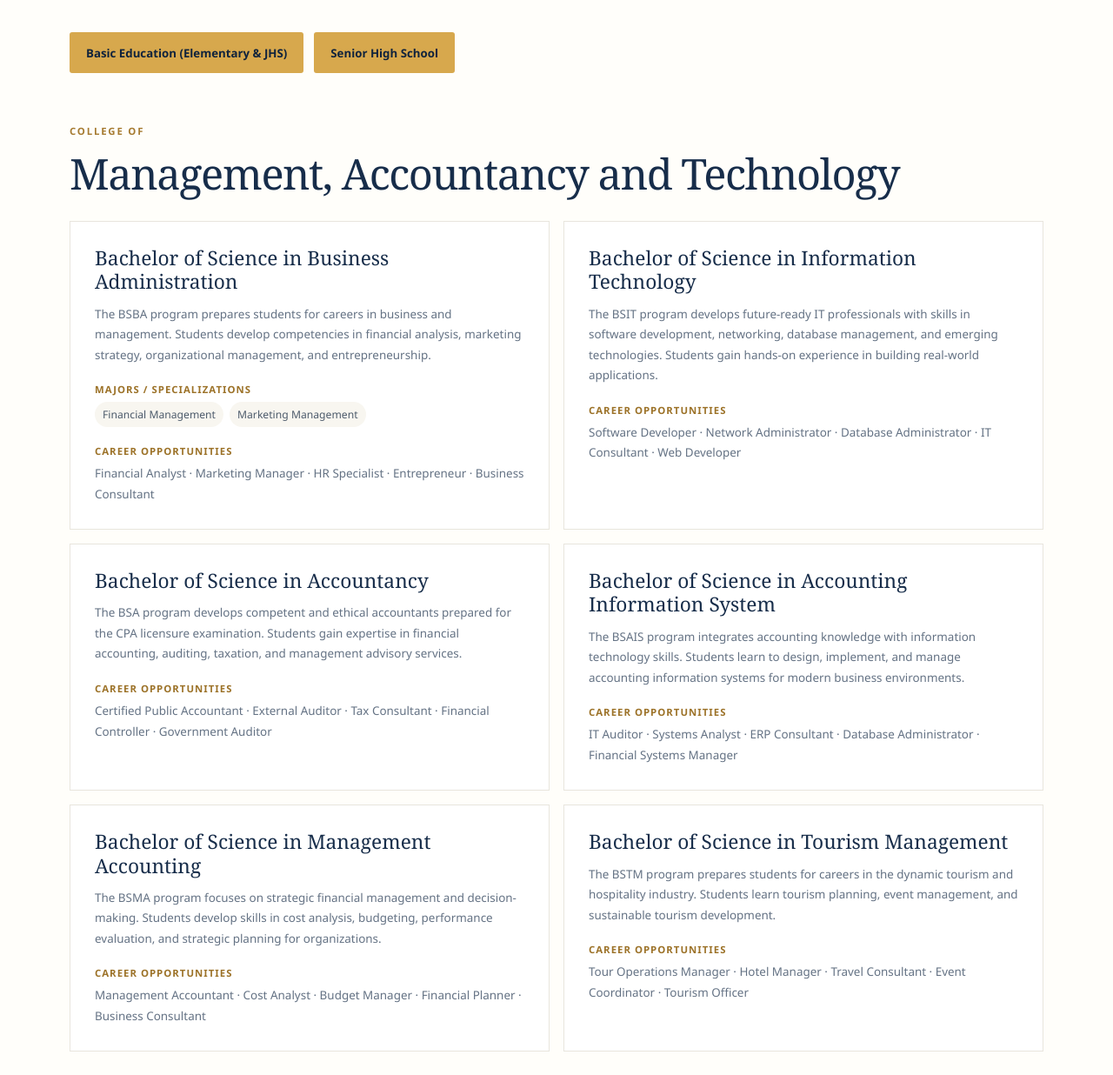
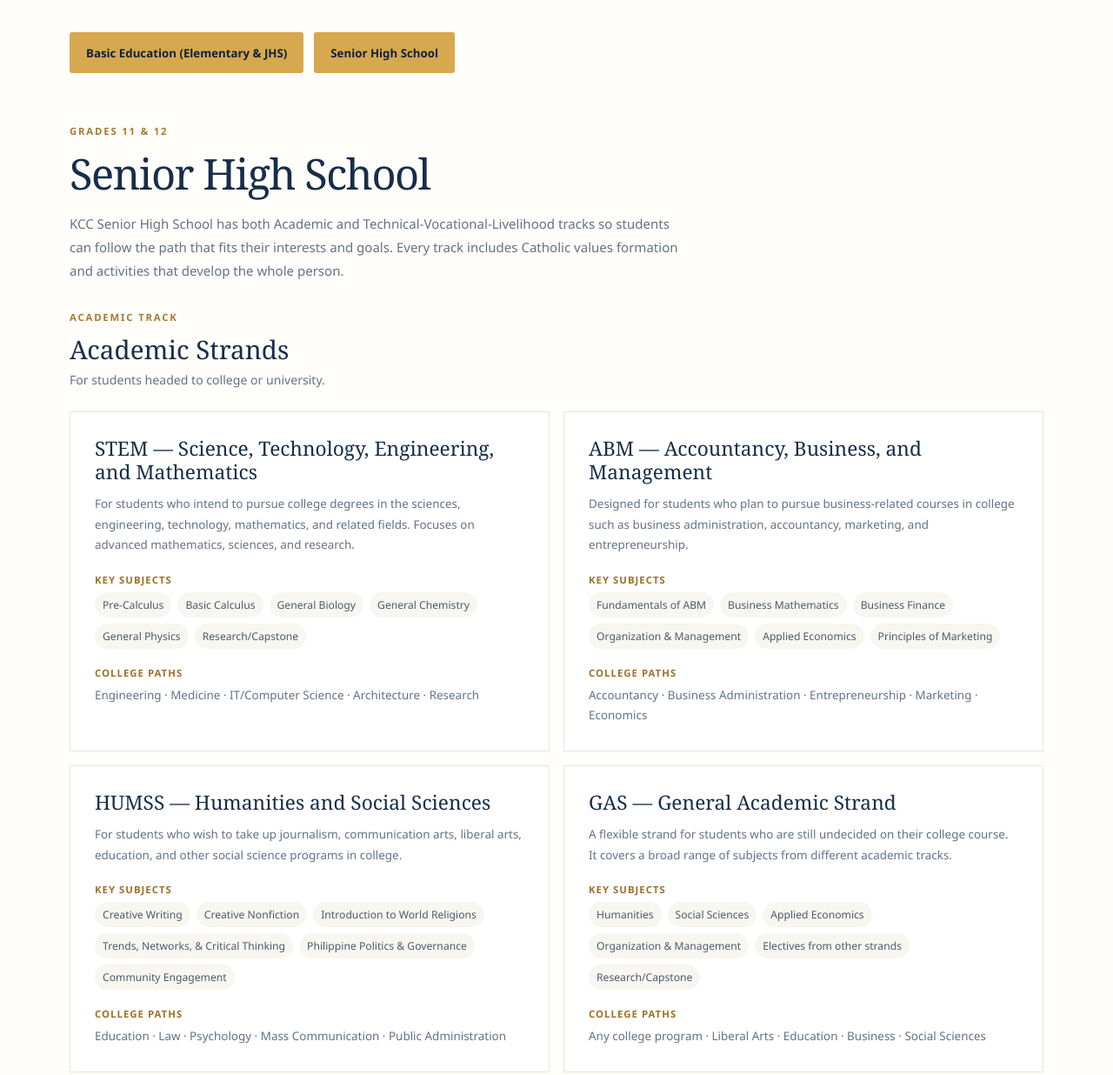
Before and after one commit to jrgabales2006-dot/Gabales-project-2, a plain HTML site: page courses.html in a window 1280 px wide. Shown: the part 540-1776 px from the top of the page at 87% size. Drawn offline with Linux system fonts and the light colour scheme.

Commit message:
adding strand

```diff
--- a/assets/site.css
+++ b/assets/site.css
@@ -101,6 +101,9 @@ a { color: inherit; text-decoration: none; }
 .program-card h4 { margin: 20px 0 7px; color: #9c7228; font-size: .71rem; letter-spacing: .09em; text-transform: uppercase; }
 .program-card ul { display: flex; flex-wrap: wrap; gap: 7px; margin: 0; padding: 0; list-style: none; }
 .program-card li { padding: 6px 9px; border-radius: 20px; background: var(--cream); color: #4d5b6b; font-size: .76rem; }
+.track-section { margin-top: 27px; }
+.track-title { margin: 10px 0 7px; color: var(--navy); font: 400 1.85rem/1.2 var(--serif); }
+.track-lead { margin: 0; color: var(--muted); font-size: .88rem; }
 .notice { margin-top: 22px; padding: 16px 18px; border-left: 3px solid var(--gold); background: var(--cream); color: #586574; font-size: .82rem; line-height: 1.7; }
 .place-card { padding: 28px; border: 1px solid var(--line); background: var(--cream); }
 .place-card h2 { margin: 0; color: var(--navy); font: 400 1.55rem var(--serif); }
--- a/courses.html
+++ b/courses.html
@@ -19,7 +19,31 @@
   <main>
     <section class="page-hero"><div class="wrap page-hero-inner"><span class="eyebrow">Find your direction</span><h1>College Programs</h1><p>Our college programs combine strong academics with Catholic values to prepare graduates for professional life.</p><div class="breadcrumbs"><a href="index.html">Home</a><span>/</span><span>Programs</span></div></div></section>
     <section class="page-main"><div class="wrap">
-      <div class="program-links"><a class="button" href="https://kcc.edu.ph/basic-education" target="_blank" rel="noopener noreferrer">Basic Education (Elementary &amp; JHS)</a><a class="button" href="https://kcc.edu.ph/senior-high" target="_blank" rel="noopener noreferrer">Senior High School</a></div>
+      <div class="program-links"><a class="button" href="https://kcc.edu.ph/basic-education" target="_blank" rel="noopener noreferrer">Basic Education (Elementary &amp; JHS)</a><a class="button" href="#senior-high">Senior High School</a></div>
+
+      <div id="senior-high" class="program-section section-block">
+        <span class="section-label">Grades 11 &amp; 12</span><h2 class="section-title">Senior High School</h2>
+        <p class="lead">KCC Senior High School has both Academic and Technical-Vocational-Livelihood tracks so students can follow the path that fits their interests and goals. Every track includes Catholic values formation and activities that develop the whole person.</p>
+
+        <div class="track-section">
+          <span class="section-label">Academic Track</span><h3 class="track-title">Academic Strands</h3><p class="track-lead">For students headed to college or university.</p>
+          <div class="program-grid">
+            <article class="program-card"><h3>STEM — Science, Technology, Engineering, and Mathematics</h3><p>For students who intend to pursue college degrees in the sciences, engineering, technology, mathematics, and related fields. Focuses on advanced mathematics, sciences, and research.</p><h4>Key Subjects</h4><ul><li>Pre-Calculus</li><li>Basic Calculus</li><li>General Biology</li><li>General Chemistry</li><li>General Physics</li><li>Research/Capstone</li></ul><h4>College Paths</h4><p>Engineering · Medicine · IT/Computer Science · Architecture · Research</p></article>
+            <article class="program-card"><h3>ABM — Accountancy, Business, and Management</h3><p>Designed for students who plan to pursue business-related courses in college such as business administration, accountancy, marketing, and entrepreneurship.</p><h4>Key Subjects</h4><ul><li>Fundamentals of ABM</li><li>Business Mathematics</li><li>Business Finance</li><li>Organization &amp; Management</li><li>Applied Economics</li><li>Principles of Marketing</li></ul><h4>College Paths</h4><p>Accountancy · Business Administration · Entrepreneurship · Marketing · Economics</p></article>
+            <article class="program-card"><h3>HUMSS — Humanities and Social Sciences</h3><p>For students who wish to take up journalism, communication arts, liberal arts, education, and other social science programs in college.</p><h4>Key Subjects</h4><ul><li>Creative Writing</li><li>Creative Nonfiction</li><li>Introduction to World Religions</li><li>Trends, Networks, &amp; Critical Thinking</li><li>Philippine Politics &amp; Governance</li><li>Community Engagement</li></ul><h4>College Paths</h4><p>Education · Law · Psychology · Mass Communication · Public Administration</p></article>
+            <article class="program-card"><h3>GAS — General Academic Strand</h3><p>A flexible strand for students who are still undecided on their college course. It covers a broad range of subjects from different academic tracks.</p><h4>Key Subjects</h4><ul><li>Humanities</li><li>Social Sciences</li><li>Applied Economics</li><li>Organization &amp; Management</li><li>Electives from other strands</li><li>Research/Capstone</li></ul><h4>College Paths</h4><p>Any college program · Liberal Arts · Education · Business · Social Sciences</p></article>
+          </div>
+        </div>
+
+        <div class="track-section section-block">
+          <span class="section-label">Technical Professional Track</span><h3 class="track-title">Technical Professional</h3><p class="track-lead">For students who want hands-on skills for work, business, or further technical training.</p>
+          <div class="program-grid">
+            <article class="program-card"><h3>ICT — Information and Communications Technology</h3><p>Equips students with skills in computer systems, programming, web development, and digital technologies.</p><h4>Skills Developed</h4><ul><li>Computer Programming</li><li>Web Development</li><li>Computer Systems Servicing</li><li>Digital Literacy</li></ul></article>
+            <article class="program-card"><h3>Home Economics</h3><p>Develops practical skills in food service, dressmaking, beauty care, and other home-based livelihood areas.</p><h4>Skills Developed</h4><ul><li>Food &amp; Beverage Service</li><li>Bread &amp; Pastry Production</li><li>Cookery</li><li>Household Services</li></ul></article>
+            <article class="program-card"><h3>Industrial Arts</h3><p>Trains students in technical and mechanical skills for industrial and construction-related careers.</p><h4>Skills Developed</h4><ul><li>Electrical Installation</li><li>Plumbing</li><li>Carpentry</li><li>Automotive Servicing</li></ul></article>
+          </div>
+        </div>
+      </div>
 
       <div class="program-section section-block">
         <span class="section-label">College of</span><h2 class="section-title">Management, Accountancy and Technology</h2>
```
